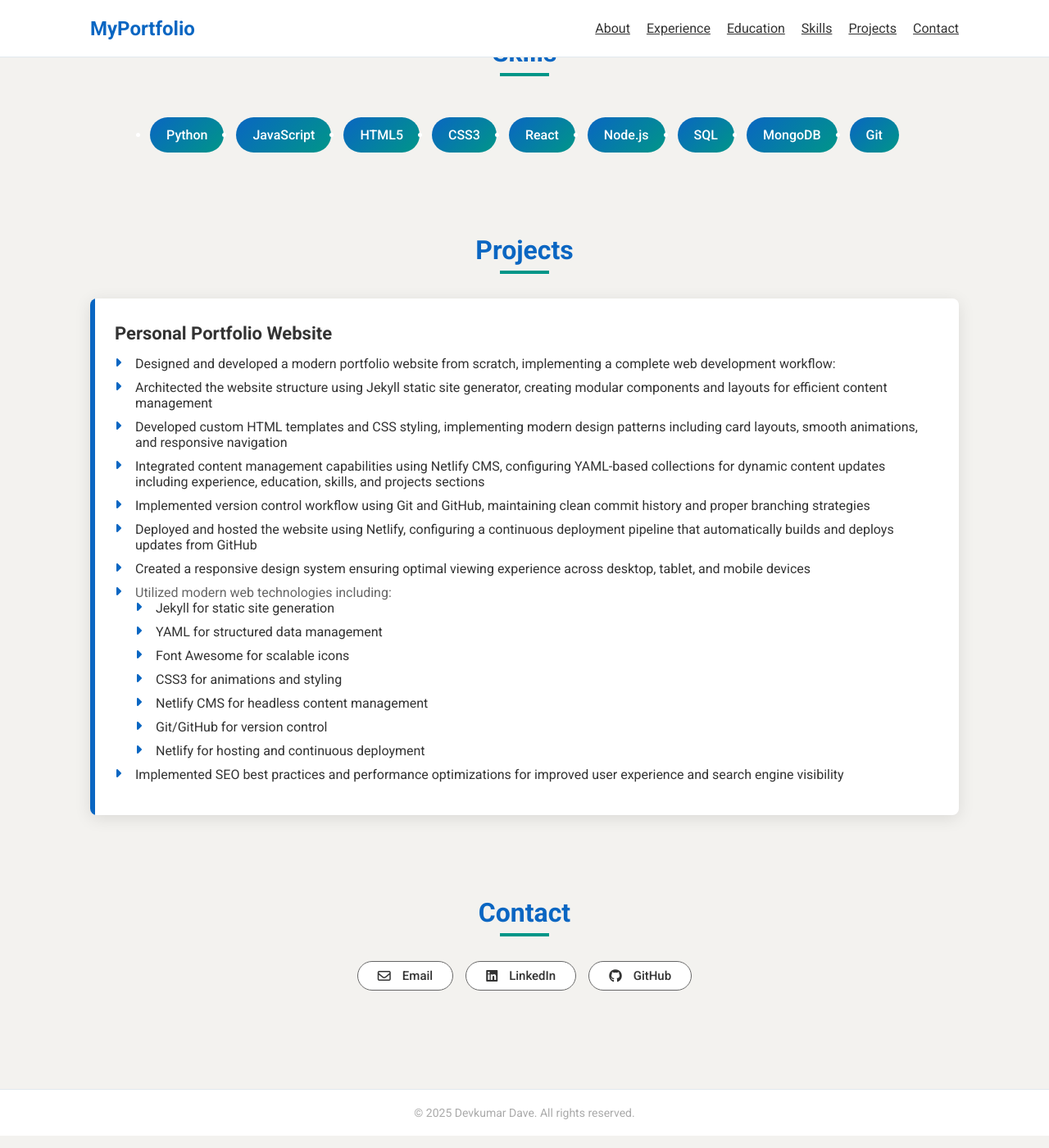
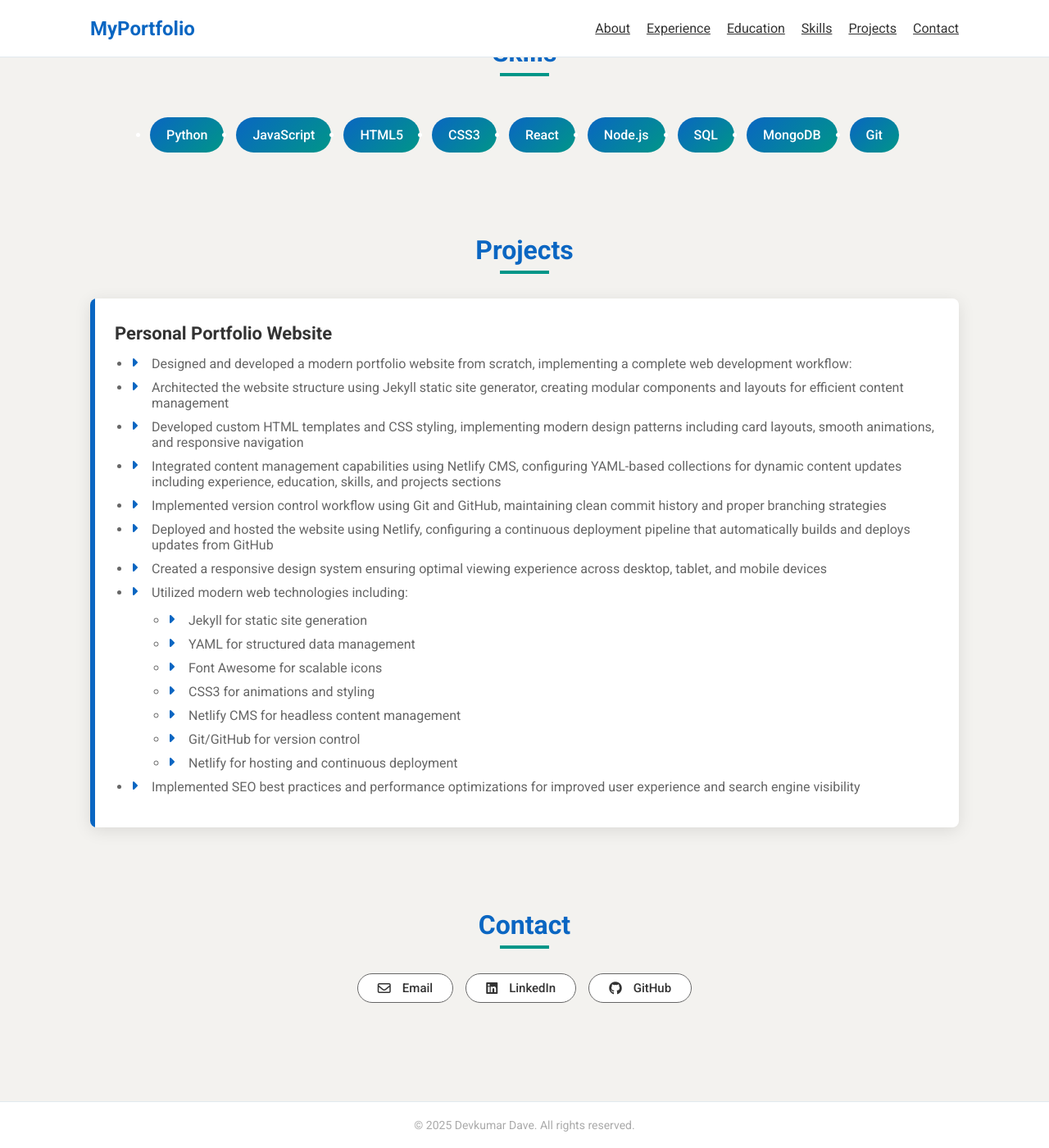
Before and after one commit to devdave666/resume, a Jekyll site: the page built from index.md, in a window 1280 px wide and 1400 px high, scrolled down 2615 px. Shown: the whole window at 82% size. Built offline with Jekyll 4.4.1, drawn with Linux system fonts in a browser that asks for light colours; nearby versions of some CDN libraries.

Commit message:
Update styles.css

```diff
--- a/assets/css/styles.css
+++ b/assets/css/styles.css
@@ -367,6 +367,32 @@ section {
     }
 }
 
+/* Project Card Content Styles */
+.project-description {
+    font-size: 16px;
+    color: #666;
+}
+
+.project-description ul {
+    list-style-type: disc;
+    padding-left: 20px;
+    margin: 10px 0;
+}
+
+.project-description li {
+    margin-bottom: 8px;
+}
+
+.project-description p {
+    margin-bottom: 15px;
+}
+
+/* Nested lists */
+.project-description ul ul {
+    list-style-type: circle;
+    margin: 8px 0;
+}
+
 /* Skills Section */
 .skills-list {
     display: flex;
```
